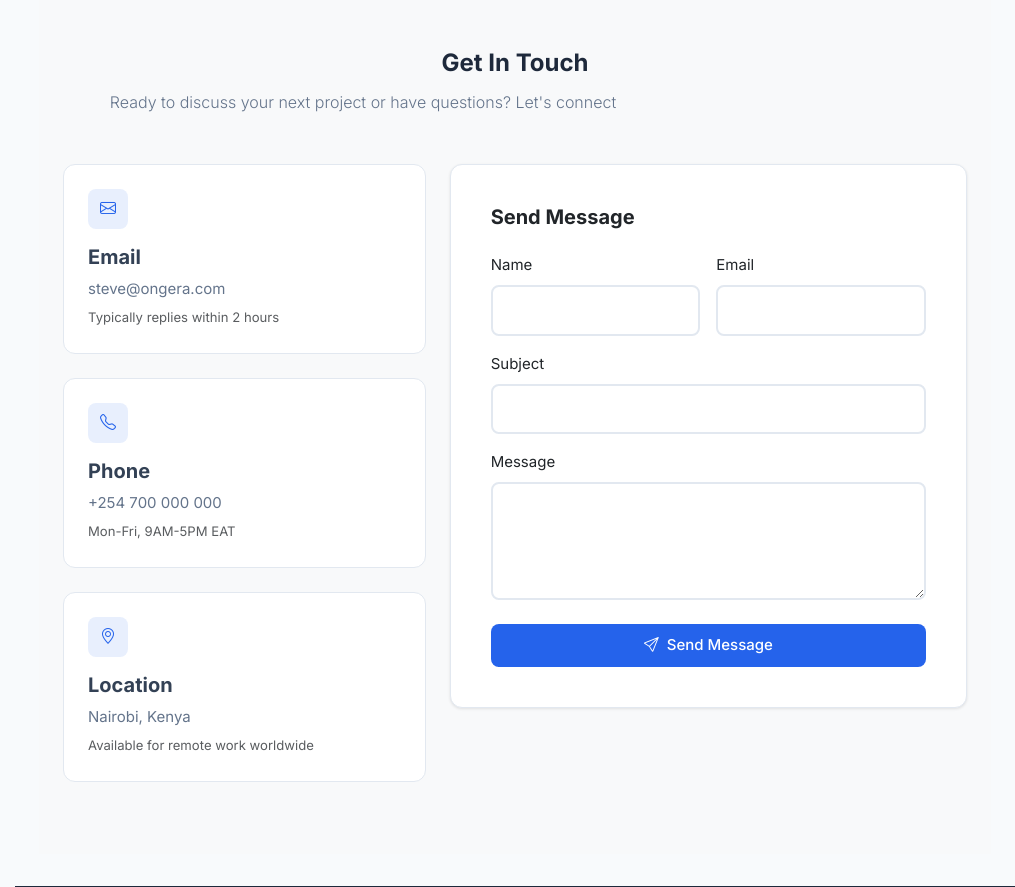
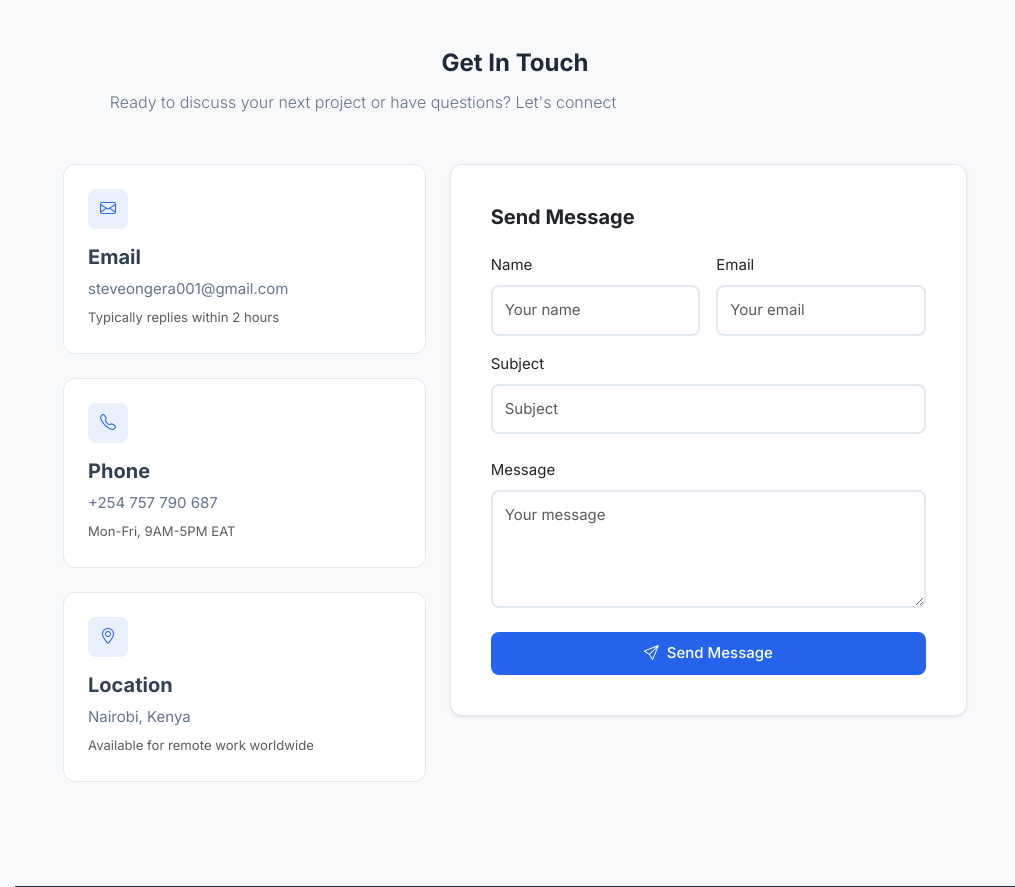
Before and after one commit to steve-ongera/steve, a Django app: page / in a window 1280 px wide. Shown: the part 4187-5074 px from the top of the page, without its empty margins (265-1280 px from the left). Run offline with Django 4.2, Linux system fonts and the light colour scheme; some libraries are stand-ins or nearby versions.

Commit message:
made some changes

```diff
--- /dev/null
+++ b/portfolio/forms.py
@@ -0,0 +1,27 @@
+# forms.py
+from django import forms
+from .models import Contact
+
+class ContactForm(forms.ModelForm):
+    class Meta:
+        model = Contact
+        fields = ['name', 'email', 'subject', 'message']
+        widgets = {
+            'name': forms.TextInput(attrs={
+                'class': 'form-control',
+                'placeholder': 'Your name'
+            }),
+            'email': forms.EmailInput(attrs={
+                'class': 'form-control',
+                'placeholder': 'Your email'
+            }),
+            'subject': forms.TextInput(attrs={
+                'class': 'form-control',
+                'placeholder': 'Subject'
+            }),
+            'message': forms.Textarea(attrs={
+                'class': 'form-control',
+                'rows': 4,
+                'placeholder': 'Your message'
+            }),
+        }
--- a/portfolio/views.py
+++ b/portfolio/views.py
@@ -1,12 +1,17 @@
 from django.shortcuts import render
 from django.views.generic import TemplateView
 from datetime import datetime
+from django.shortcuts import render, redirect
+from django.contrib import messages
+from .forms import ContactForm
+
 
 def home(request):
     """
-    Home page view with featured and recent posts
+    Home page view with featured and recent posts + contact form
     """
-    # Featured posts data
+
+    # ================= Featured posts =================
     featured_posts = [
         {
             'title': 'Drone Software and Development',
@@ -28,13 +33,13 @@ def home(request):
         },
     ]
 
-    # Recent posts data
+    # ================= Recent posts =================
     recent_posts = [
         {
             'title': 'How to make toys from old Oldpaper',
             'author': 'steveongera',
             'date': '24 July 2022',
-            'excerpt': 'Nemo vel ad consectetur namkd etfd ium voluptatibus volupt enim ipsum, voluptas ut totam, quisquamm beatae.',
+            'excerpt': 'Nemo vel ad consectetur namkd etfd ium voluptatibus...',
             'image': 'robot.jpg',
             'category': 'DIY'
         },
@@ -42,47 +47,26 @@ def home(request):
             'title': 'What you need to know about Programming',
             'author': 'steveongera',
             'date': '24 July 2022',
-            'excerpt': 'Nemo vel ad consectetur namkd etfd ium voluptatibus volupt enim ipsum, voluptas ut totam.',
+            'excerpt': 'Nemo vel ad consectetur namkd etfd ium voluptatibus...',
             'image': 'programming.jpg',
             'category': 'Geeky'
         },
-        {
-            'title': 'Why you need to learn PHP',
-            'author': 'steveongera',
-            'date': '24 July 2022',
-            'excerpt': 'Nemo vel ad consectetur namkd etfd ium voluptatibus volupt enim ipsum, voluptas ut totam.',
-            'image': 'php.jpg',
-            'category': 'Programming'
-        },
-        {
-            'title': 'What is a Virtual Assistant',
-            'author': 'steveongera',
-            'date': '24 July 2022',
-            'excerpt': 'Nemo vel ad consectetur namkd etfd ium voluptatibus volupt enim ipsum, voluptas ut totam.',
-            'image': 'virtual_assistant.jpg',
-            'category': 'Geeky'
-        },
-        {
-            'title': 'Robotic world is growing very fast',
-            'author': 'steveongera',
-            'date': '24 July 2022',
-            'excerpt': 'Nemo vel ad consectetur namkd etfd ium voluptatibus volupt enim ipsum, voluptas ut totam.',
-            'image': 'robotics.jpg',
-            'category': 'Technology'
-        },
-        {
-            'title': 'My work from home workstation',
-            'author': 'steveongera',
-            'date': '24 July 2022',
-            'excerpt': 'Nemo vel ad consectetur namkd etfd ium voluptatibus volupt enim ipsum, voluptas ut totam.',
-            'image': 'workspace.jpg',
-            'category': 'Programming'
-        },
     ]
+
+    # ================= Contact form handling =================
+    if request.method == 'POST':
+        contact_form = ContactForm(request.POST)
+        if contact_form.is_valid():
+            contact_form.save()
+            messages.success(request, 'Message sent successfully!')
+            return redirect('home')  # reload homepage
+    else:
+        contact_form = ContactForm()
 
     context = {
         'featured_posts': featured_posts,
         'recent_posts': recent_posts,
+        'contact_form': contact_form,
         'page_title': 'Home',
     }
 
--- a/templates/index.html
+++ b/templates/index.html
@@ -311,6 +311,15 @@
 {% endblock %}
 
 {% block content %}
+{% if messages %}
+  {% for message in messages %}
+    <div class="alert alert-success alert-dismissible fade show">
+      {{ message }}
+      <button type="button" class="btn-close" data-bs-dismiss="alert"></button>
+    </div>
+  {% endfor %}
+{% endif %}
+
 <!-- Hero Section -->
 <section class="hero-section" id="home">
     <div class="container">
@@ -689,7 +698,7 @@
                         <i class="bi bi-envelope"></i>
                     </div>
                     <h4 class="h5 fw-bold mb-2">Email</h4>
-                    <p class="mb-1">steve@ongera.com</p>
+                    <p class="mb-1">steveongera001@gmail.com</p>
                     <small class="text-muted">Typically replies within 2 hours</small>
                 </div>
 
@@ -698,7 +707,7 @@
                         <i class="bi bi-telephone"></i>
                     </div>
                     <h4 class="h5 fw-bold mb-2">Phone</h4>
-                    <p class="mb-1">+254 700 000 000</p>
+                    <p class="mb-1">+254 757 790 687</p>
                     <small class="text-muted">Mon-Fri, 9AM-5PM EAT</small>
                 </div>
 
@@ -716,30 +725,32 @@
                 <div class="card">
                     <div class="card-body">
                         <h4 class="h5 fw-bold mb-4">Send Message</h4>
-                        <form id="contactForm">
+                        <form method="POST">
+                            {% csrf_token %}
+
                             <div class="row g-3">
                                 <div class="col-md-6">
-                                    <div class="mb-3">
-                                        <label for="name" class="form-label">Name</label>
-                                        <input type="text" class="form-control" id="name" required>
-                                    </div>
+                                    <label class="form-label">Name</label>
+                                    {{ contact_form.name }}
                                 </div>
+
                                 <div class="col-md-6">
-                                    <div class="mb-3">
-                                        <label for="email" class="form-label">Email</label>
-                                        <input type="email" class="form-control" id="email" required>
-                                    </div>
+                                    <label class="form-label">Email</label>
+                                    {{ contact_form.email }}
                                 </div>
                             </div>
-                            <div class="mb-3">
-                                <label for="subject" class="form-label">Subject</label>
-                                <input type="text" class="form-control" id="subject" required>
+
+                            <div class="mt-3">
+                                <label class="form-label">Subject</label>
+                                {{ contact_form.subject }}
                             </div>
-                            <div class="mb-4">
-                                <label for="message" class="form-label">Message</label>
-                                <textarea class="form-control" id="message" rows="4" required></textarea>
+
+                            <div class="mt-4">
+                                <label class="form-label">Message</label>
+                                {{ contact_form.message }}
                             </div>
-                            <button type="submit" class="btn btn-primary w-100">
+
+                            <button type="submit" class="btn btn-primary w-100 mt-4">
                                 <i class="bi bi-send me-2"></i>Send Message
                             </button>
                         </form>
```
